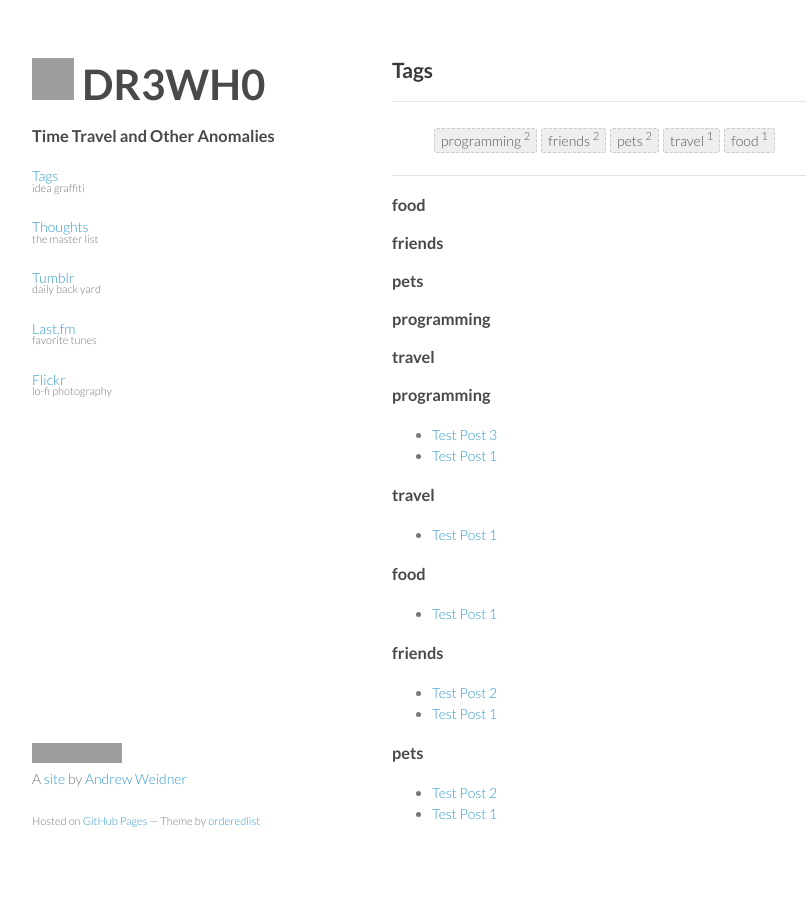
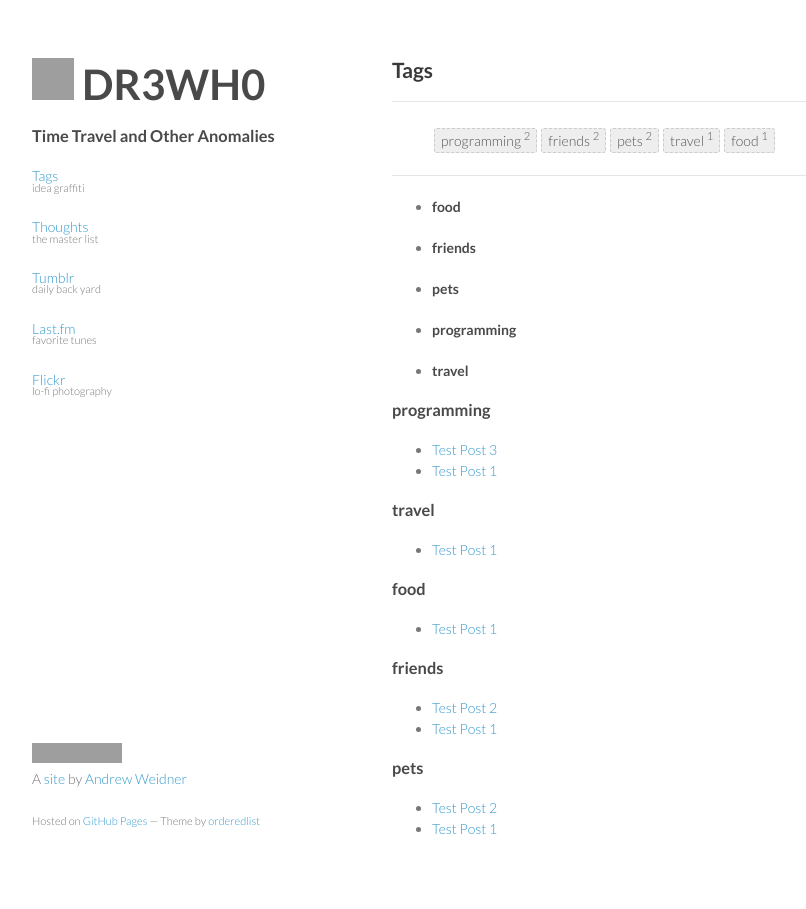
Before and after one commit to drewhop/drewhop.github.io, a Jekyll site: the page built from tags.html, in a window 1280 px wide. Shown: the whole page, without its empty margins (178-984 px from the left). Built offline with Jekyll 4.4.1, drawn with Linux system fonts in a browser that asks for light colours; comment, search, counter and statistics services are not loaded; grey boxes are pictures that could not be loaded.

Commit message:
Update tags.html

```diff
--- a/tags.html
+++ b/tags.html
@@ -45,25 +45,16 @@ group: navigation
   {{ get_items | split:' ' | sort | join:' ' | number_of_words }}
 {% endcapture %}
 
+<ul>
   {% for item in (1..num_words) %}
     {% capture this_word %}
       {{ get_items | split:' ' | sort | join:' ' | truncatewords:item | remove:'...' | split:' ' | last }}
     {% endcapture %}
-  <!--{% capture display_word %}
-    {{ this_word | remove:' ' }}
-  {% endcapture %}-->
-  <h3 id="{{ this_word }}-ref">{{ this_word }}</h3>
-  {% for post in site.posts %}
-    {% for tag in post.tags %}
-      {% if tag[0] == this_word %}
     <li>
-           <a href="{{ post.url }}">{{ post.title }}</a>
-           <span>({{ post.date | date:"%Y-%m-%d" }})</span>
+      <a href="{{ BASE_PATH }}{{ site.JB.tags_path }}#{{ this_word }}-ref"><h4>{{ this_word }}</h4></a>
     </li>
-      {% endif %}
   {% endfor %}
-  {% endfor %}
-{% endfor %}
+</ul>
 
 
 {% for tag in site.tags %}
```
Lines whose indentation alone changed are shown as unchanged.
